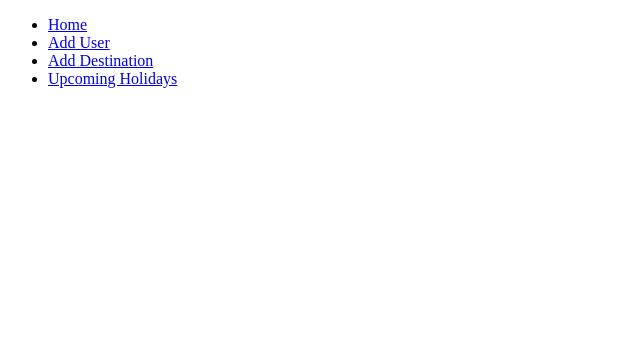
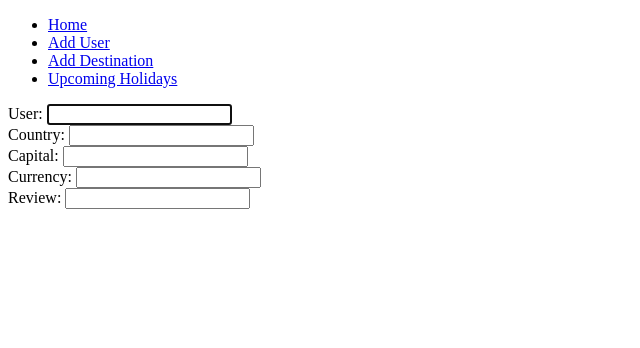
Before and after one commit to taylorwood95/Project_Week4, a Flask app: template templates/countries/edit.html in a window 1280 px wide. Shown: the top 348 px of the page, without its empty margins (0-640 px from the left). Run offline with Flask 2, Linux system fonts and the light colour scheme; the template is opened without the code that fills it, so the values that code supplies are empty.

Commit message:
updating edit.html

```diff
--- a/templates/countries/edit.html
+++ b/templates/countries/edit.html
@@ -2,5 +2,29 @@
 
 {% block content %}
 
+<form action="/country/{{country.id}}" method="post">
+    <div>
+      <label for="user">User:</label>
+      <input type="text" id="description" name="description" value="{{user.id}}" required autofocus>
+    </div>
+    <div>
+        <label for="country">Country:</label>
+        <input type="text" id="country" name="country" value="{{country.name}}" required>
+    </div>
+    <div>
+        <label for="capital">Capital:</label>
+        <input type="text" id="capital" name="capital" value="{{country.capital}}" required>
+    </div>
+    <div>
+        <label for="currency">Currency:</label>
+        <input type="text" id="country" name="country" value="{{country.currency}}" required]>
+    </div>
+    <div>
+        <label for="review">Review:</label>
+        <input type="text" id="review" name="review" value="{{country.rerview}}" required>
+
+    </form>
+
+
 
 {% endblock %}
--- a/templates/countries/new_country.html
+++ b/templates/countries/new_country.html
@@ -40,6 +40,6 @@ Review: {{
     <button class="delete_country_button" type="submit">Delete Country:</button>
 </form>
 
-<a href="edit.html">Edit Destination</a>
+<a href="/countries/<id>">Edit Destination</a>
 
 {% endfor %} {% endblock %}
```
Also changed, not shown: controllers/countries_controller.py (+5 -3 lines).
